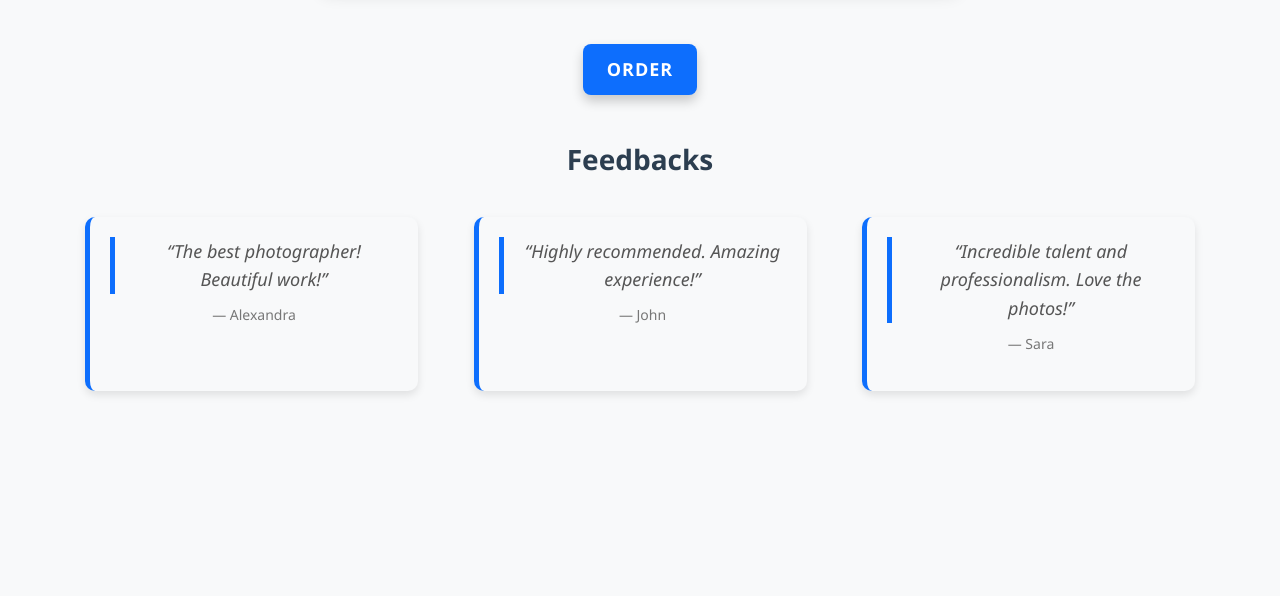
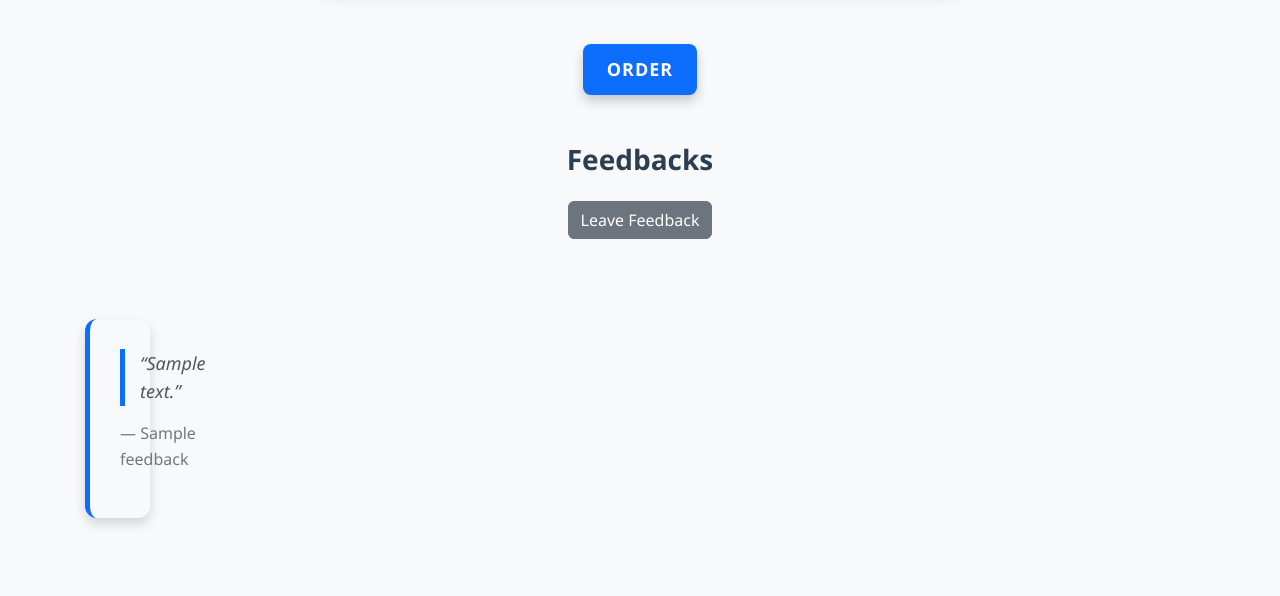
Before and after one commit to L1ptsonnn/photographer-website, a Django app: template photographer_site/main/templates/index.html in a window 1280 px wide. Shown: the part 534-1130 px from the top of the page. Before the commit the page ends 929 px from the top, so only its background shows below. Run offline with Django 3.2, Linux system fonts and the light colour scheme; the template is opened without the code that fills it: most values are stand-ins (such as "Sample title", 1, 10 or a date in 2020).

Commit message:
(add): added function. Now you can leave a feedback (small fix)

```diff
--- a/photographer_site/main/static/css/style.css
+++ b/photographer_site/main/static/css/style.css
@@ -11,7 +11,7 @@
     margin: 20px 0;
 }
 
-/* Відгуки */
+/* Контейнер для відгуків */
 .feedbacks-container {
     display: flex;
     justify-content: space-between;
@@ -20,34 +20,54 @@
     margin-top: 40px;
 }
 
+/* Стиль для кожного відгуку */
 .feedback-item {
     background-color: #f8f9fa;
     border-left: 5px solid #0d6efd;
-    border-radius: 10px;
-    padding: 20px;
-    width: 30%;
-    box-shadow: 0 4px 8px rgba(0,0,0,0.1);
-    transition: transform 0.3s ease, box-shadow 0.3s ease;
+    border-radius: 12px;
+    padding: 30px;
+    width: 100%; /* для мобільних */
+    box-shadow: 0 6px 12px rgba(0,0,0,0.15);
+    font-size: 18px;
+    margin-bottom: 30px;
+    transition: all 0.3s ease;
 }
 
+/* Ховер ефект для відгуків */
 .feedback-item:hover {
     transform: translateY(-5px);
-    box-shadow: 0 6px 12px rgba(0,0,0,0.2);
+    box-shadow: 0 8px 16px rgba(0,0,0,0.25);
 }
 
+/* Текст відгуку */
 .feedback-item blockquote {
-    margin: 0;
+    font-size: 20px;
+    color: #333;
+    margin-bottom: 15px;
     font-style: italic;
-    color: #555;
 }
 
+/* Автор відгуку */
 .feedback-item footer {
-    margin-top: 10px;
-    font-size: 14px;
+    margin-top: 15px;
+    font-size: 16px;
     color: #777;
 }
 
-/* Загальні стилі для сторінки */
+/* Адаптивність для великих екранів */
+@media (min-width: 768px) {
+    .feedback-item {
+        width: 48%; /* 2 елементи в ряд */
+    }
+}
+
+@media (min-width: 1200px) {
+    .feedback-item {
+        width: 30%; /* 3 елементи в ряд */
+    }
+}
+
+
 body {
     font-family: 'Segoe UI', Tahoma, Geneva, Verdana, sans-serif;
     background-color: #f0f8ff;
--- a/photographer_site/main/static/js/feedback.js
+++ b/photographer_site/main/static/js/feedback.js
@@ -0,0 +1,35 @@
+$(document).ready(function () {
+    $('#feedbackForm').submit(function (e) {
+        e.preventDefault();
+
+        let name = $('#feedbackForm input[name="name"]').val();
+        let text = $('#feedbackForm textarea[name="text"]').val();
+
+        if (name && text) {
+            $.ajax({
+                type: 'POST',
+                url: '/submit-feedback/',
+                data: {
+                    'name': name,
+                    'text': text,
+                    'csrfmiddlewaretoken': $('#feedbackForm [name="csrfmiddlewaretoken"]').val()
+                },
+                success: function (response) {
+                    if (response.status === 'ok') {
+                        alert('Feedback sent!');
+                        $('#feedbackForm')[0].reset();
+                        $('#feedbackModal').modal('hide');
+                        location.reload();
+                    } else {
+                        alert('Error: ' + response.error);
+                    }
+                },
+                error: function () {
+                    alert('An error occurred while submitting feedback.');
+                }
+            });
+        } else {
+            alert('Please fill in all fields!');
+        }
+    });
+});
--- a/photographer_site/main/templates/index.html
+++ b/photographer_site/main/templates/index.html
@@ -19,28 +19,17 @@
     <button class="btn btn-primary mt-4" data-bs-toggle="modal" data-bs-target="#orderModal">Order</button>
 
     <h3 class="mt-5">Feedbacks</h3>
-    <div class="feedbacks-container">
-        <div class="feedback-item">
-            <blockquote class="blockquote">
-                <p class="mb-0">“The best photographer! Beautiful work!”</p>
-            </blockquote>
-            <footer class="blockquote-footer">Alexandra</footer>
+    <button class="btn btn-secondary mt-3" data-bs-toggle="modal" data-bs-target="#feedbackModal">Leave Feedback</button>    <div class="feedbacks-container">
+        <div class="feedbacks-container">
+            {% for f in feedbacks %}
+                <div class="feedback-item" id="feedback-{{ forloop.counter }}">
+                    <blockquote class="blockquote">
+                        <p class="mb-0">“{{ f.text }}”</p>
+                    </blockquote>
+                    <footer class="blockquote-footer">{{ f.name }}</footer>
+                </div>
+            {% endfor %}
         </div>
-
-        <div class="feedback-item">
-            <blockquote class="blockquote">
-                <p class="mb-0">“Highly recommended. Amazing experience!”</p>
-            </blockquote>
-            <footer class="blockquote-footer">John</footer>
-        </div>
-
-        <div class="feedback-item">
-            <blockquote class="blockquote">
-                <p class="mb-0">“Incredible talent and professionalism. Love the photos!”</p>
-            </blockquote>
-            <footer class="blockquote-footer">Sara</footer>
-        </div>
-    </div>
 </div>
 
 <!-- MODAL -->
@@ -76,7 +65,38 @@
   </div>
 </div>
 
+
+<!-- MODAL Feedback -->
+<div class="modal fade" id="feedbackModal" tabindex="-1" aria-hidden="true">
+  <div class="modal-dialog">
+    <div class="modal-content">
+      <form id="feedbackForm">
+        <div class="modal-header">
+          <h5 class="modal-title">Leave a feedback</h5>
+          <button type="button" class="btn-close" data-bs-dismiss="modal"></button>
+        </div>
+        <div class="modal-body">
+          {% csrf_token %}
+          <div class="mb-3">
+            <label>Name</label>
+            <input type="text" name="name" class="form-control" required>
+          </div>
+          <div class="mb-3">
+            <label>Feedback</label>
+            <textarea name="text" class="form-control" required></textarea>
+          </div>
+        </div>
+        <div class="modal-footer">
+          <button type="submit" class="btn btn-success">Send</button>
+        </div>
+      </form>
+    </div>
+  </div>
+</div>
+
+
 <script src="https://cdn.jsdelivr.net/npm/bootstrap@5.3.2/dist/js/bootstrap.bundle.min.js"></script>
 <script src="{% static 'js/order.js' %}"></script>
+<script src="{% static 'js/feedback.js' %}"></script>
 </body>
 </html>
--- a/photographer_site/main/views.py
+++ b/photographer_site/main/views.py
@@ -5,8 +5,8 @@ from django.views import View
 
 
 def index(request):
-    return render(request, 'index.html')
-
+    feedbacks = Feedback.objects.all()
+    return render(request, 'index.html', {'feedbacks': feedbacks})
 
 class OrderCreateView(View):
     def post(self, request, *args, **kwargs):
```
Also changed, not shown: photographer_site/main/migrations/0002_feedback.py (added).
